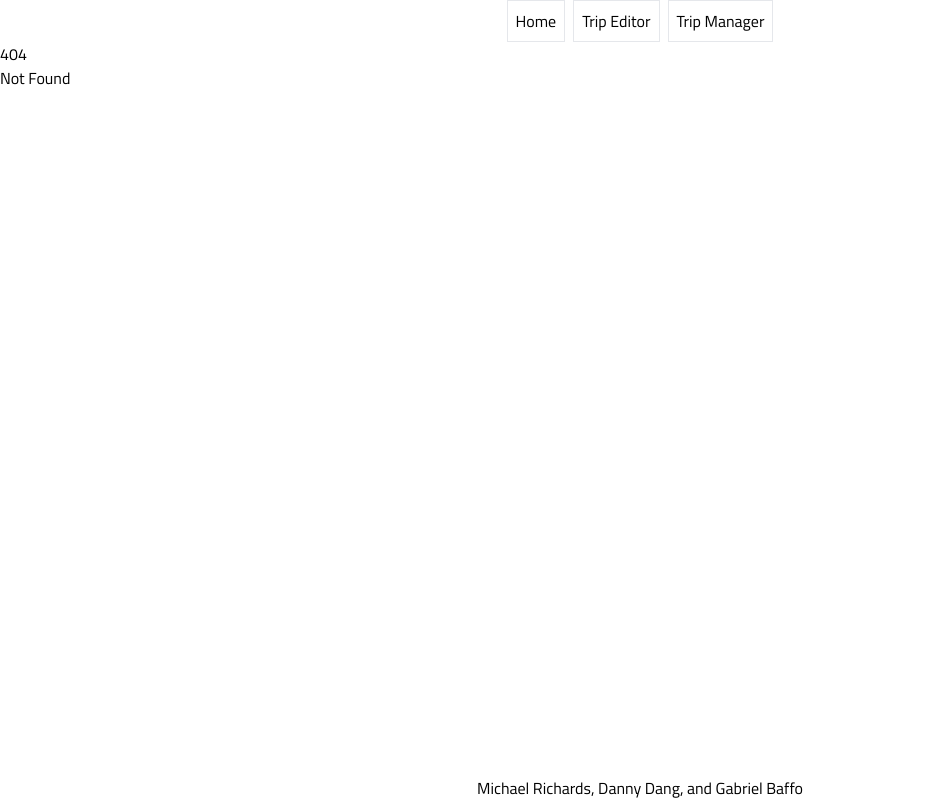
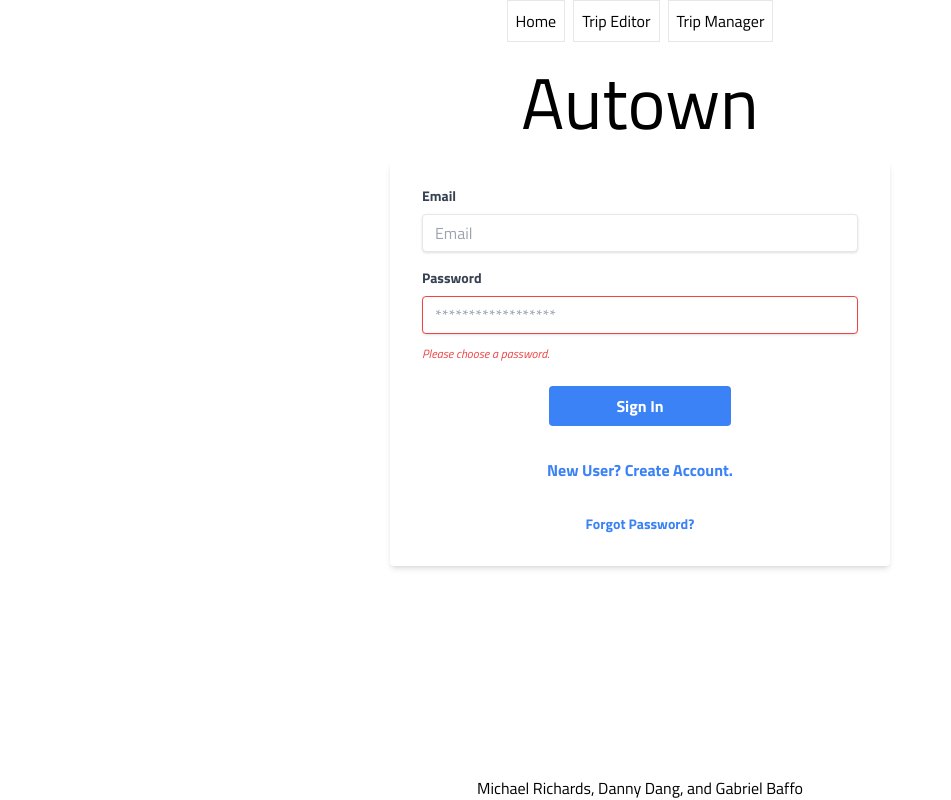
Before and after one commit to LaggySon/autown, a SvelteKit app: page /authentication-sign-in in a window 1280 px wide. Before the commit this address had no page. Shown: the whole page, without its empty margins (0-951 px from the left). Built offline with nearby package versions, Linux system fonts and the light colour scheme.

Commit message:
Added firebase sign in, registration, and pages.

```diff
--- a/package.json
+++ b/package.json
@@ -34,5 +34,8 @@
 		"vite": "^4.0.0",
 		"vitest": "^0.25.3"
 	},
-	"type": "module"
+	"type": "module",
+	"dependencies": {
+		"firebase": "^9.18.0"
+	}
 }
--- /dev/null
+++ b/src/firebase-config.js
@@ -0,0 +1,11 @@
+// Your web app's Firebase configuration
+// For Firebase JS SDK v7.20.0 and later, measurementId is optional
+export const firebaseConfig = {
+  apiKey: "AIzaSyDUVCRBiwUqIpdT8OguHW_rGPcNTbQVeyY",
+  authDomain: "autown-debwev.firebaseapp.com",
+  projectId: "autown-debwev",
+  storageBucket: "autown-debwev.appspot.com",
+  messagingSenderId: "1033623661895",
+  appId: "1:1033623661895:web:69c61f05f5edb78fc33062",
+  measurementId: "G-C84RN17GP8"
+};
--- a/src/routes/+page.svelte
+++ b/src/routes/+page.svelte
@@ -1,5 +1,12 @@
 <script lang="ts">
 	import Profile from '$lib/profile.svelte';
+
+	function navigateToRegister(){
+		window.location.href = "http://localhost:5173/authentication-register";
+	}
+	function navigateToSignIn(){
+		window.location.href = "http://localhost:5173/authentication-sign-in";
+	}
 </script>
 
 <body class="my-10">
@@ -9,11 +16,13 @@
 			<Profile />
 		</div>
 		<button
+			on:click={navigateToSignIn}
 			class="bg-gray-300 hover:bg-gray-400 items-center p-2 w-48 text-black font-bold py-2 px-6"
 		>
 			Log In
 		</button>
 		<button
+			on:click={navigateToRegister}
 			class="bg-gray-300 hover:bg-gray-400 items-center p-2 w-48 mt-2 text-black font-bold py-2 px-5"
 		>
 			Sign Up
--- /dev/null
+++ b/src/routes/authentication-register/+page.svelte
@@ -0,0 +1,111 @@
+<script lang="ts">
+	// Import the functions you need from the SDKs you need
+    import { firebaseConfig } from '../../firebase-config.js'
+	import { initializeApp } from 'firebase/app';
+	import { getAnalytics } from 'firebase/analytics';
+	import { getAuth, createUserWithEmailAndPassword } from 'firebase/auth';
+
+    // TODO: Add SDKs for Firebase products that you want to use
+	// https://firebase.google.com/docs/web/setup#available-libraries
+
+	// Your web app's Firebase configuration
+	// For Firebase JS SDK v7.20.0 and later, measurementId is optional
+
+	// Initialize Firebase
+	const app = initializeApp(firebaseConfig);
+	const auth = getAuth(app);
+
+    function validateForm() : Boolean{
+        var email = (<HTMLInputElement>document.getElementById('username')).value;
+        var password = (<HTMLInputElement>document.getElementById('password')).value;
+        if(!validateEmail(email)){
+            return false;
+        }
+        if(password == ""){
+            return false;
+        }
+        return true;
+    }
+
+    function validateEmail(email: string) {
+        var re = /\S+@\S+\.\S+/;
+        return re.test(email);
+    }
+
+
+	function registerUser() {
+		let email = (<HTMLInputElement>document.getElementById('username')).value;
+		let password = (<HTMLInputElement>document.getElementById('password')).value;
+
+        if(!validateForm()){
+            alert('Please enter a valid email and password.');
+            return;
+        }
+
+		createUserWithEmailAndPassword(auth, email, password)
+			.then((userCredential) => {
+				// Signed in
+				const user = userCredential.user;
+				alert('Registered User');
+			})
+			.catch((error) => {
+				const errorCode = error.code;
+				const errorMessage = error.message;
+				alert('Unable to register user: ' + errorMessage);
+			});
+	}
+
+    function navigateToSignIn(){
+        window.location.href = "http://localhost:5173/authentication-sign-in";
+    }
+</script>
+
+<br />
+<h1 class="text-7xl  border-solid dark:text-white text-center transition-colors">Autown</h1>
+<br />
+
+<div class="w-full flex justify-center">
+	<form name="registerUser" class="bg-white shadow-md rounded px-8 pt-6 pb-8 mb-4" style="width: 500px;">
+		<div class="mb-4">
+			<label class="block text-gray-700 text-sm font-bold mb-2" for="username"> Email </label>
+			<input
+				required
+				class="shadow appearance-none border rounded w-full py-2 px-3 text-gray-700 leading-tight focus:outline-none focus:shadow-outline"
+				id="username"
+				type="email"
+				placeholder="Email"
+			/>
+		</div>
+		<div class="mb-6">
+			<label class="block text-gray-700 text-sm font-bold mb-2" for="password"> Password </label>
+			<input
+				required
+				class="shadow appearance-none border border-red-500 rounded w-full py-2 px-3 text-gray-700 mb-3 leading-tight focus:outline-none focus:shadow-outline"
+				id="password"
+				type="password"
+				placeholder="******************"
+			/>
+			<p class="text-red-500 text-xs italic">Please choose a password.</p>
+		</div>
+
+		<div class="flex justify-center">
+			<button
+                on:click={registerUser}
+				class="w-5/12 bg-blue-500 hover:bg-blue-700 text-white font-bold py-2 px-4 rounded focus:outline-none focus:shadow-outline"
+				type="button"
+			>
+				Create Account
+			</button>
+		</div>
+		<br />
+		<div class="flex justify-center">
+			<button
+                on:click={navigateToSignIn}
+				class="w-7/12 hover:text-blue-900 text-blue-500 font-bold py-2 px-4 rounded focus:outline-none focus:shadow-outline"
+				type="button"
+			>
+				Existing User? Sign In.
+			</button>
+		</div>
+	</form>
+</div>
--- /dev/null
+++ b/src/routes/authentication-sign-in/+page.svelte
@@ -0,0 +1,121 @@
+<script lang="ts">
+	// Import the functions you need from the SDKs you need
+	import { firebaseConfig } from '../../firebase-config.js';
+	import { initializeApp } from 'firebase/app';
+	import { getAnalytics } from 'firebase/analytics';
+	import { getAuth, signInWithEmailAndPassword } from 'firebase/auth';
+
+	// TODO: Add SDKs for Firebase products that you want to use
+	// https://firebase.google.com/docs/web/setup#available-libraries
+
+	// Your web app's Firebase configuration
+	// For Firebase JS SDK v7.20.0 and later, measurementId is optional
+
+	// Initialize Firebase
+	const app = initializeApp(firebaseConfig);
+	const auth = getAuth(app);
+
+	function validateForm(): Boolean {
+		var email = (<HTMLInputElement>document.getElementById('username')).value;
+		var password = (<HTMLInputElement>document.getElementById('password')).value;
+		if (!validateEmail(email)) {
+			return false;
+		}
+		if (password == '') {
+			return false;
+		}
+		return true;
+	}
+
+	function validateEmail(email: string) {
+		var re = /\S+@\S+\.\S+/;
+		return re.test(email);
+	}
+
+	function signUserIn() {
+        let email = (<HTMLInputElement>document.getElementById('username')).value;
+		let password = (<HTMLInputElement>document.getElementById('password')).value;
+
+        if(!validateForm()){
+            alert('Please enter a valid email and password.');
+            return;
+        }
+
+		signInWithEmailAndPassword(auth, email, password)
+			.then((userCredential) => {
+				// Signed in
+				const user = userCredential.user;
+                alert('Signed in User');
+				// ...
+			})
+			.catch((error) => {
+				const errorCode = error.code;
+				const errorMessage = error.message;
+                alert('Unable to sign in user: ' + errorMessage);
+			});
+	}
+
+	function navigateToCreateAccount() {
+		window.location.href = 'http://localhost:5173/authentication-register';
+	}
+</script>
+
+<br />
+<h1 class="text-7xl  border-solid dark:text-white text-center transition-colors">Autown</h1>
+<br />
+
+<div class="w-full flex justify-center">
+	<form class="bg-white shadow-md rounded px-8 pt-6 pb-8 mb-4" style="width: 500px;">
+		<div class="mb-4">
+			<label class="block text-gray-700 text-sm font-bold mb-2" for="username"> Email </label>
+			<input
+				required
+				class="shadow appearance-none border rounded w-full py-2 px-3 text-gray-700 leading-tight focus:outline-none focus:shadow-outline"
+				id="username"
+				type="email"
+				placeholder="Email"
+			/>
+		</div>
+		<div class="mb-6">
+			<label class="block text-gray-700 text-sm font-bold mb-2" for="password"> Password </label>
+			<input
+				required
+				class="shadow appearance-none border border-red-500 rounded w-full py-2 px-3 text-gray-700 mb-3 leading-tight focus:outline-none focus:shadow-outline"
+				id="password"
+				type="password"
+				placeholder="******************"
+			/>
+			<p class="text-red-500 text-xs italic">Please choose a password.</p>
+		</div>
+
+		<div class="flex justify-center">
+			<button
+                on:click={signUserIn}
+				class="w-5/12 bg-blue-500 hover:bg-blue-700 text-white font-bold py-2 px-4 rounded focus:outline-none focus:shadow-outline"
+				type="button"
+			>
+				Sign In
+			</button>
+		</div>
+		<br />
+		<div class="flex justify-center">
+			<button
+				on:click={navigateToCreateAccount}
+				class="w-7/12 hover:text-blue-900 text-blue-500 font-bold py-2 px-4 rounded focus:outline-none focus:shadow-outline"
+				type="button"
+			>
+				New User? Create Account.
+			</button>
+		</div>
+
+		<br />
+		<div class="flex justify-center">
+			<a
+				class="inline-block align-baseline font-bold text-sm text-blue-500 hover:text-blue-800"
+				href="#"
+			>
+				Forgot Password?
+			</a>
+		</div>
+	</form>
+</div>
```
Also changed, not shown: 1 other file (tests, documents, lock files or other folders).
